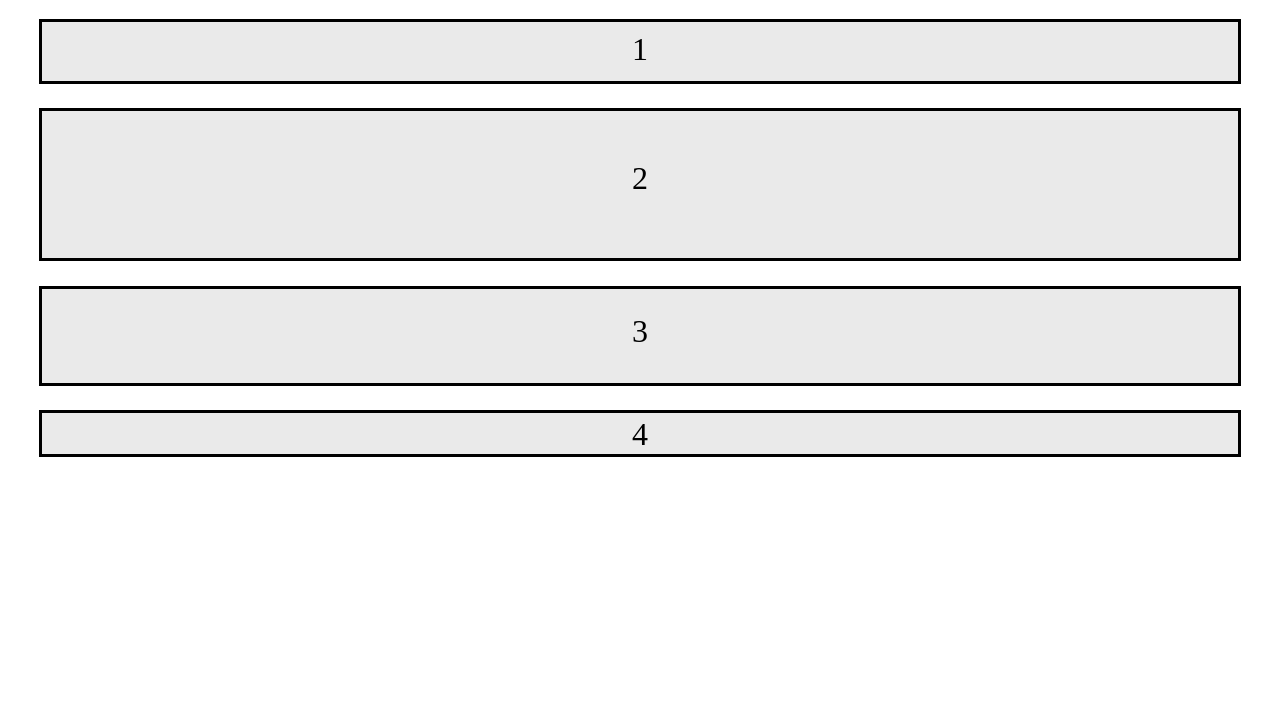
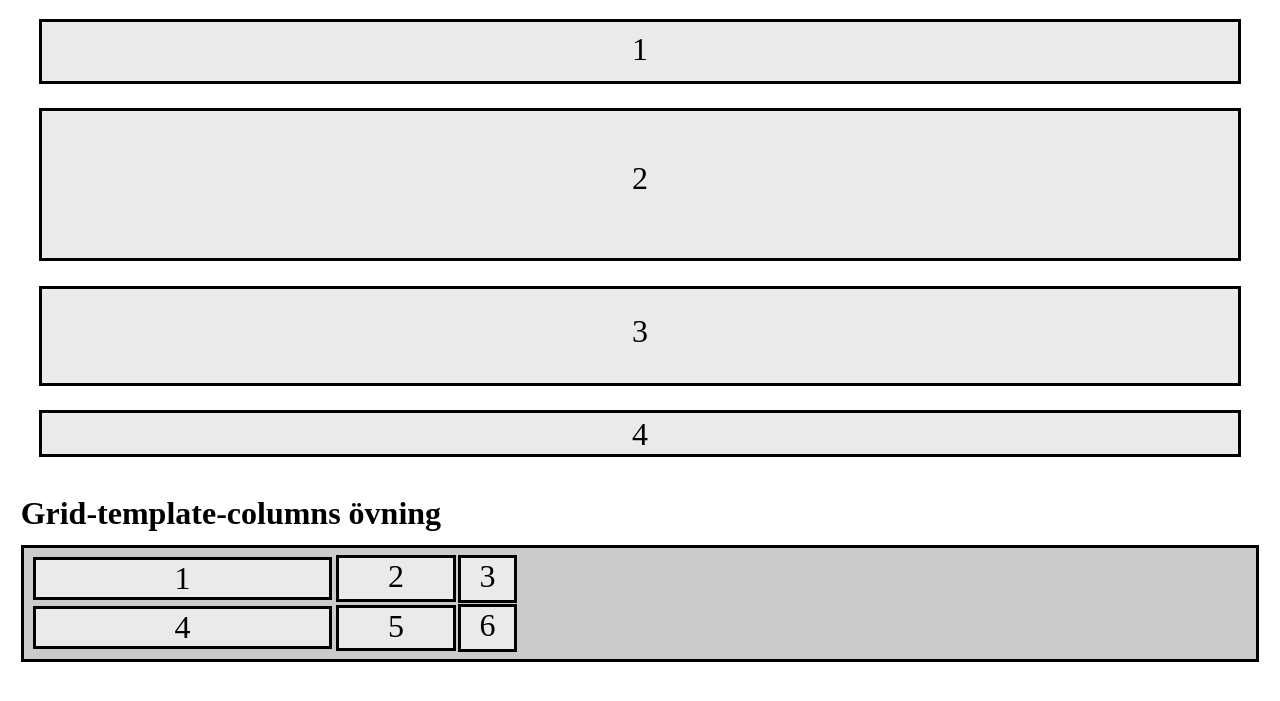
Before and after one commit to HermanWesterlund/wu2-grid, a plain HTML site: page index.html in a window 1280 px wide. Shown: the part 411-1112 px from the top of the page. Before the commit the page ends 970 px from the top, so only its background shows below. Drawn offline with Linux system fonts and the light colour scheme.

Commit message:
Grid-columns övning

```diff
--- a/index.html
+++ b/index.html
@@ -23,5 +23,14 @@
         <div style="border: solid black; margin: 1%; background-color: rgb(234, 234, 234); padding-top: 0.25%">4</div>
     </div>
 
+    <h1 style="margin: 1%;">Grid-template-columns övning</h1>
+    <div class="grid-columns">
+        <div style="border: solid black; margin: 1%; background-color: rgb(234, 234, 234);">1</div>
+        <div style="border: solid black; margin: 1%; background-color: rgb(234, 234, 234);" >2</div>
+        <div style="border: solid black; margin: 1%; background-color: rgb(234, 234, 234);">3</div>
+        <div style="border: solid black; margin: 1%; background-color: rgb(234, 234, 234);">4</div>
+        <div style="border: solid black; margin: 1%; background-color: rgb(234, 234, 234);">5</div>
+        <div style="border: solid black; margin: 1%; background-color: rgb(234, 234, 234);">6</div>
+    </div>
 </body>
 </html>
--- a/style.css
+++ b/style.css
@@ -14,6 +14,18 @@
     text-align: center;
     padding: 0.5%;
     margin: 1%;
-    margin-bottom: 15%;
+    margin-bottom: 10%;
     font-size: xx-large;
 }
+
+.grid-columns {
+    display: grid;
+    grid-template-columns: 25% 10% 5%;
+    border: solid black;
+    text-align: center;
+    font-size: xx-large;
+    padding: 0.5%;
+    margin: 1%;
+    background-color: rgb(203, 203, 203);
+    margin-bottom: 10%;
+}
```
